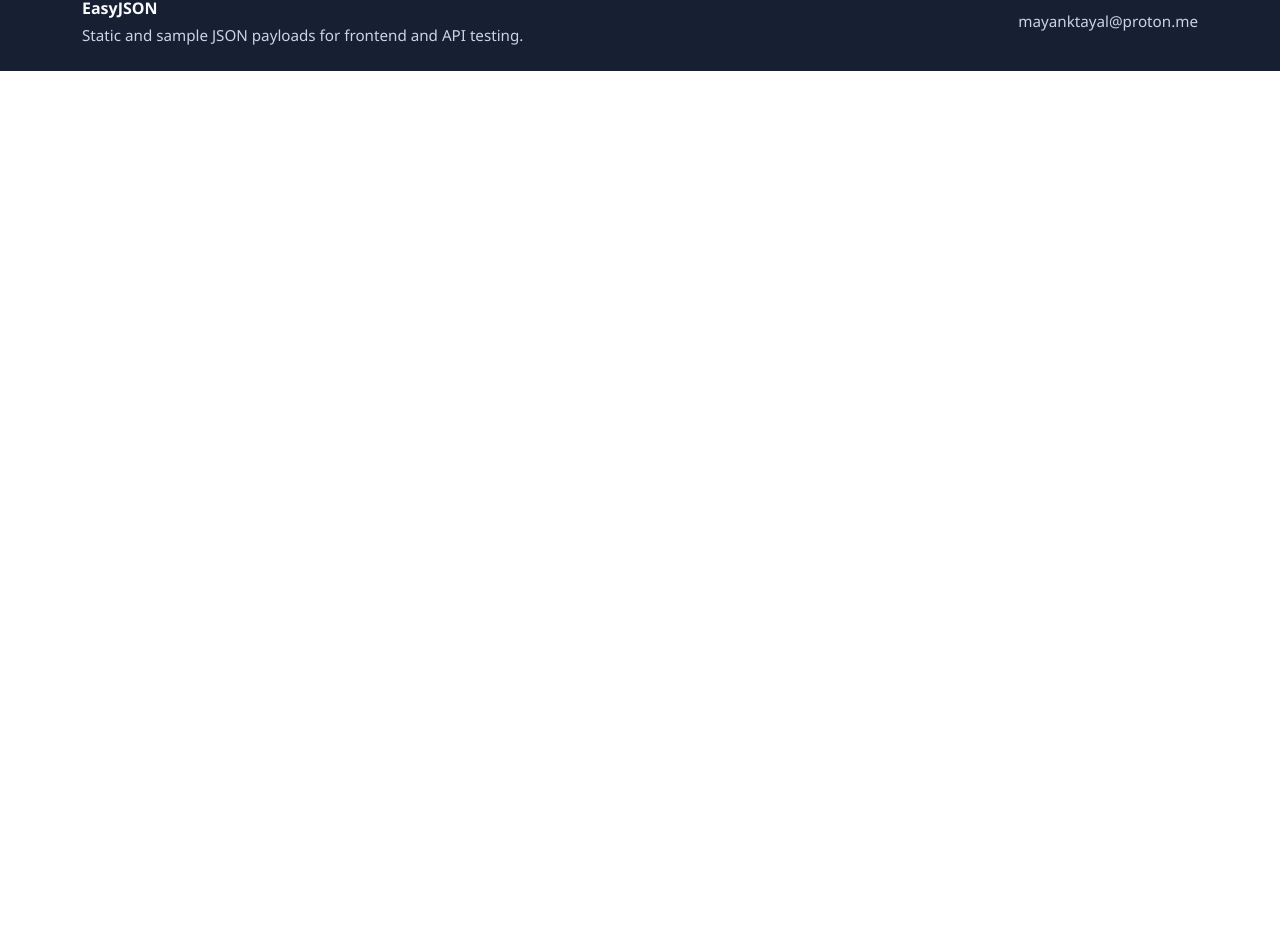
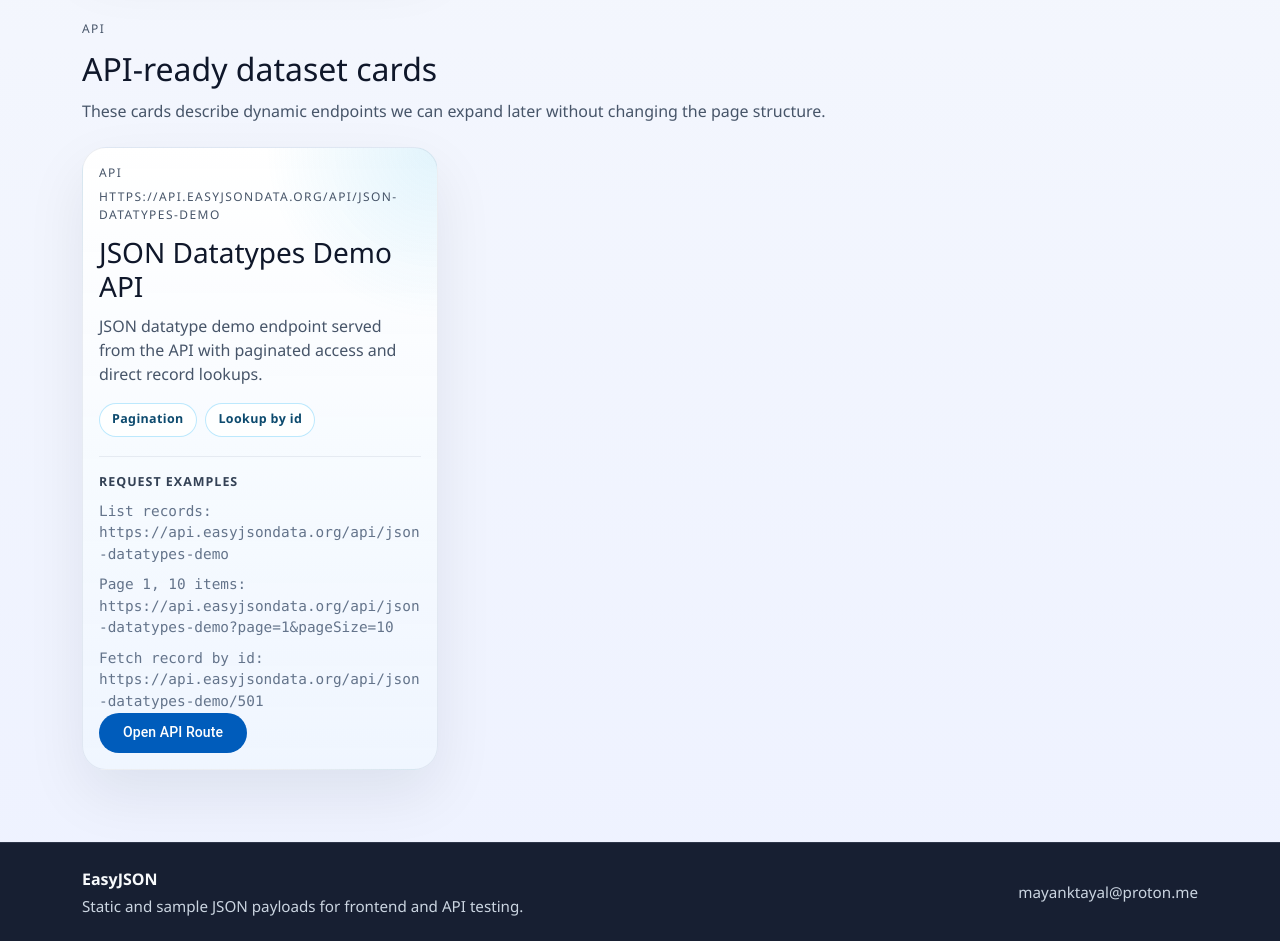
Before and after one commit to minkuminku/easyjson, an Angular app: page / in a window 1280 px wide. Shown: the part 2159-3100 px from the top of the page. Before the commit the page ends 2230 px from the top, so only its background shows below. Built offline with nearby package versions, Linux system fonts and the light colour scheme.

Commit message:
api gateway integration

```diff
--- a/src/app/app.config.ts
+++ b/src/app/app.config.ts
@@ -1,3 +1,4 @@
+import { provideHttpClient } from '@angular/common/http';
 import { ApplicationConfig, provideBrowserGlobalErrorListeners } from '@angular/core';
 import { provideRouter } from '@angular/router';
 
@@ -8,6 +9,7 @@ import { provideAnimationsAsync } from '@angular/platform-browser/animations/asy
 export const appConfig: ApplicationConfig = {
   providers: [
     provideBrowserGlobalErrorListeners(),
+    provideHttpClient(),
     provideRouter(routes),
     provideClientHydration(withEventReplay()),
     provideAnimationsAsync(),
--- /dev/null
+++ b/src/app/models/json-endpoint-card.ts
@@ -0,0 +1,22 @@
+export type JsonEndpointExample = {
+  label: string;
+  path: string;
+};
+
+export type JsonEndpointCapability = {
+  label: string;
+  detail: string;
+};
+
+export type JsonEndpointSource = 'static' | 'api';
+
+export type JsonEndpointCard = {
+  name: string;
+  path: string;
+  description: string;
+  source: JsonEndpointSource;
+  status?: string;
+  nestingPath?: string;
+  examples?: JsonEndpointExample[];
+  capabilities?: JsonEndpointCapability[];
+};
--- a/src/app/pages/home/home.css
+++ b/src/app/pages/home/home.css
@@ -48,7 +48,8 @@
 
 .panel-label,
 .eyebrow,
-.card-path {
+.card-path,
+.card-status {
   text-transform: uppercase;
   letter-spacing: 0.12em;
   font-size: 0.75rem;
@@ -56,8 +57,16 @@
   margin-bottom: 0.75rem;
 }
 
+.card-status {
+  margin-bottom: 0.4rem;
+}
+
 .json-section {
   padding: 1rem 0 4.5rem;
+}
+
+.api-section {
+  padding: 0 0 4.5rem;
 }
 
 .section-heading {
@@ -195,6 +204,47 @@
   text-decoration: underline;
 }
 
+.api-card {
+  background:
+    radial-gradient(circle at top right, rgba(14, 165, 233, 0.12), transparent 24%),
+    linear-gradient(180deg, rgba(255, 255, 255, 0.96), rgba(239, 246, 255, 0.9));
+}
+
+.api-card-header {
+  display: flex;
+  flex-direction: column;
+  gap: 0.7rem;
+  align-items: flex-start;
+}
+
+.api-card-meta {
+  width: 100%;
+}
+
+.api-status {
+  color: #0284c7;
+}
+
+.capability-tags {
+  display: flex;
+  flex-wrap: wrap;
+  gap: 0.55rem;
+  margin-top: 1.05rem;
+}
+
+.capability-tag {
+  display: inline-flex;
+  align-items: center;
+  padding: 0.42rem 0.75rem;
+  border-radius: 999px;
+  border: 1px solid rgba(125, 211, 252, 0.5);
+  background: rgba(255, 255, 255, 0.85);
+  color: #0c4a6e;
+  font-size: 0.78rem;
+  font-weight: 700;
+  letter-spacing: 0.03em;
+}
+
 .json-card mat-card-actions {
   padding: 0 1rem 1rem;
 }
--- a/src/app/pages/home/home.html
+++ b/src/app/pages/home/home.html
@@ -81,14 +81,15 @@
     <div class="section-heading">
       <p class="eyebrow">Dummy JSON endpoints</p>
       <h2>Open sample payloads directly</h2>
-      <p>Each link returns a static JSON response.</p>
+      <p>Browse static JSON files and the first API-backed dataset from one place.</p>
     </div>
 
     <div class="row g-4">
-      @for (item of jsonLinks; track item.path) {
+      @for (item of staticJsonLinks; track item.path) {
         <div class="col-12 col-md-6 col-xl-4">
-            <mat-card class="json-card h-100">
-              <mat-card-content>
+          <mat-card class="json-card h-100">
+            <mat-card-content>
+              <p class="card-status">{{ item.status }}</p>
               <p class="card-path">{{ item.path }}</p>
               <h3>{{ item.name }}</h3>
               <p>{{ item.description }}</p>
@@ -117,3 +118,57 @@
     </div>
   </div>
 </section>
+
+<section class="api-section">
+  <div class="container-lg">
+    <div class="section-heading">
+      <p class="eyebrow">API</p>
+      <h2>API-ready dataset cards</h2>
+      <p>These cards describe dynamic endpoints we can expand later without changing the page structure.</p>
+    </div>
+
+    <div class="row g-4">
+      @for (item of apiLinks; track item.path) {
+        <div class="col-12 col-md-6 col-xl-4">
+          <mat-card class="json-card api-card h-100">
+            <mat-card-content>
+              <div class="api-card-header">
+                <div class="api-card-meta">
+                  <p class="card-status api-status">{{ item.status }}</p>
+                  <p class="card-path">{{ item.path }}</p>
+                </div>
+              </div>
+
+              <h3>{{ item.name }}</h3>
+              <p>{{ item.description }}</p>
+
+              @if (item.capabilities?.length) {
+                <div class="capability-tags" aria-label="API endpoint capabilities">
+                  @for (capability of item.capabilities; track capability.label) {
+                    <span class="capability-tag" [attr.title]="capability.detail">{{ capability.label }}</span>
+                  }
+                </div>
+              }
+
+              @if (item.examples) {
+                <div class="example-links">
+                  <p class="example-heading">Request examples</p>
+                  @for (example of item.examples; track example.path) {
+                    <a class="example-link" [href]="example.path" target="_blank" rel="noreferrer">
+                      {{ example.label }}: {{ example.path }}
+                    </a>
+                  }
+                </div>
+              }
+            </mat-card-content>
+            <mat-card-actions>
+              <a mat-flat-button color="primary" [href]="item.path" target="_blank" rel="noreferrer">
+                Open API Route
+              </a>
+            </mat-card-actions>
+          </mat-card>
+        </div>
+      }
+    </div>
+  </div>
+</section>
--- a/src/app/pages/home/home.ts
+++ b/src/app/pages/home/home.ts
@@ -1,7 +1,8 @@
-import { Component } from '@angular/core';
+import { Component, inject } from '@angular/core';
 import { MatButtonModule } from '@angular/material/button';
 import { MatCardModule } from '@angular/material/card';
 import { MatChipsModule } from '@angular/material/chips';
+import { JsonEndpointCatalogService } from '../../services/json-endpoint-catalog.service';
 
 @Component({
   selector: 'app-home',
@@ -10,33 +11,8 @@ import { MatChipsModule } from '@angular/material/chips';
   styleUrl: './home.css',
 })
 export class Home {
-  protected readonly jsonLinks = [
-    {
-      name: 'Mock Users',
-      path: '/data/mock-users.json',
-      description: '100 mock users served as a static JSON file for quick frontend and API testing.',
-      examples: [{ label: 'Open JSON file', path: '/data/mock-users.json' }],
-    },
-    {
-      name: 'Sample Orders',
-      path: '/data/sample-orders.json',
-      description: '200 sample orders served as a static JSON file for UI flows, demos, and API checks.',
-      examples: [{ label: 'Open JSON file', path: '/data/sample-orders.json' }],
-    },
-    {
-      name: 'JSON Datatypes Demo',
-      path: '/data/json-datatypes-demo.json',
-      description: '100 sample records designed to demonstrate common JSON datatypes in a static file.',
-      nestingPath: 'store --> featuredProduct',
-      examples: [{ label: 'Open JSON file', path: '/data/json-datatypes-demo.json' }],
-    },
-    {
-      name: 'Nested Store Catalogs',
-      path: '/data/nested-store-catalogs.json',
-      description:
-        '50 nested e-commerce store records with categories, products, and variants in a static JSON file.',
-      nestingPath: 'store --> categories --> products --> variants',
-      examples: [{ label: 'Open JSON file', path: '/data/nested-store-catalogs.json' }],
-    },
-  ];
+  private readonly jsonEndpointCatalog = inject(JsonEndpointCatalogService);
+
+  protected readonly staticJsonLinks = this.jsonEndpointCatalog.getStaticCards();
+  protected readonly apiLinks = this.jsonEndpointCatalog.getApiCards();
 }
--- /dev/null
+++ b/src/app/services/api-json.service.ts
@@ -0,0 +1,59 @@
+import { Injectable, inject } from '@angular/core';
+import { HttpClient, HttpParams } from '@angular/common/http';
+import { JsonEndpointCard } from '../models/json-endpoint-card';
+
+export type DatatypeDemoQuery = {
+  page?: number;
+  pageSize?: number;
+};
+
+@Injectable({
+  providedIn: 'root',
+})
+export class ApiJsonService {
+  private readonly http = inject(HttpClient);
+  private readonly basePath =
+    'https://api.easyjsondata.org/api/json-datatypes-demo';
+
+  readonly datatypeDemoCard: JsonEndpointCard = {
+    name: 'JSON Datatypes Demo API',
+    path: this.basePath,
+    description:
+      'JSON datatype demo endpoint served from the API with paginated access and direct record lookups.',
+    source: 'api',
+    status: 'API',
+    capabilities: [
+      {
+        label: 'Pagination',
+        detail: 'Supports page and pageSize query params.',
+      },
+      {
+        label: 'Lookup by id',
+        detail: 'Supports direct record fetches by id.',
+      },
+    ],
+    examples: [
+      { label: 'List records', path: this.basePath },
+      { label: 'Page 1, 10 items', path: `${this.basePath}?page=1&pageSize=10` },
+      { label: 'Fetch record by id', path: `${this.basePath}/501` },
+    ],
+  };
+
+  getDatatypeDemo(query?: DatatypeDemoQuery) {
+    let params = new HttpParams();
+
+    if (query?.page !== undefined) {
+      params = params.set('page', query.page);
+    }
+
+    if (query?.pageSize !== undefined) {
+      params = params.set('pageSize', query.pageSize);
+    }
+
+    return this.http.get(this.basePath, { params });
+  }
+
+  getDatatypeDemoById(id: number | string) {
+    return this.http.get(`${this.basePath}/${id}`);
+  }
+}
--- /dev/null
+++ b/src/app/services/json-endpoint-catalog.service.ts
@@ -0,0 +1,54 @@
+import { Injectable, inject } from '@angular/core';
+import { JsonEndpointCard } from '../models/json-endpoint-card';
+import { ApiJsonService } from './api-json.service';
+
+@Injectable({
+  providedIn: 'root',
+})
+export class JsonEndpointCatalogService {
+  private readonly apiJsonService = inject(ApiJsonService);
+
+  getStaticCards(): JsonEndpointCard[] {
+    return [
+      {
+        name: 'Mock Users',
+        path: '/data/mock-users.json',
+        description: '100 mock users served as a static JSON file for quick frontend and API testing.',
+        source: 'static',
+        status: 'Static JSON',
+        examples: [{ label: 'Open JSON file', path: '/data/mock-users.json' }],
+      },
+      {
+        name: 'Sample Orders',
+        path: '/data/sample-orders.json',
+        description: '200 sample orders served as a static JSON file for UI flows, demos, and API checks.',
+        source: 'static',
+        status: 'Static JSON',
+        examples: [{ label: 'Open JSON file', path: '/data/sample-orders.json' }],
+      },
+      {
+        name: 'JSON Datatypes Demo',
+        path: '/data/json-datatypes-demo.json',
+        description: '100 sample records designed to demonstrate common JSON datatypes in a static file.',
+        source: 'static',
+        status: 'Static JSON',
+        nestingPath: 'store --> featuredProduct',
+        examples: [{ label: 'Open JSON file', path: '/data/json-datatypes-demo.json' }],
+      },
+      {
+        name: 'Nested Store Catalogs',
+        path: '/data/nested-store-catalogs.json',
+        description:
+          '50 nested e-commerce store records with categories, products, and variants in a static JSON file.',
+        source: 'static',
+        status: 'Static JSON',
+        nestingPath: 'store --> categories --> products --> variants',
+        examples: [{ label: 'Open JSON file', path: '/data/nested-store-catalogs.json' }],
+      },
+    ];
+  }
+
+  getApiCards(): JsonEndpointCard[] {
+    return [this.apiJsonService.datatypeDemoCard];
+  }
+}
```
Also changed, not shown: 1 other file (tests, documents, lock files or other folders).
